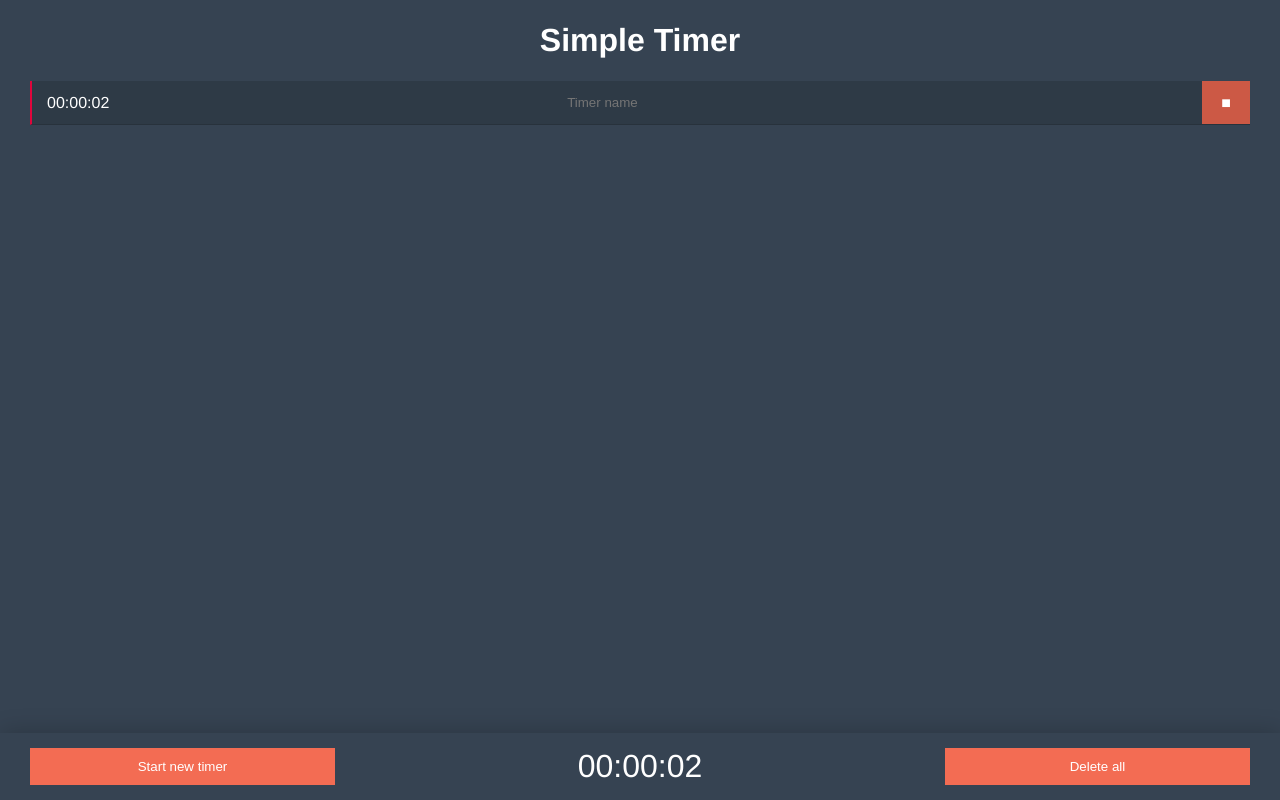
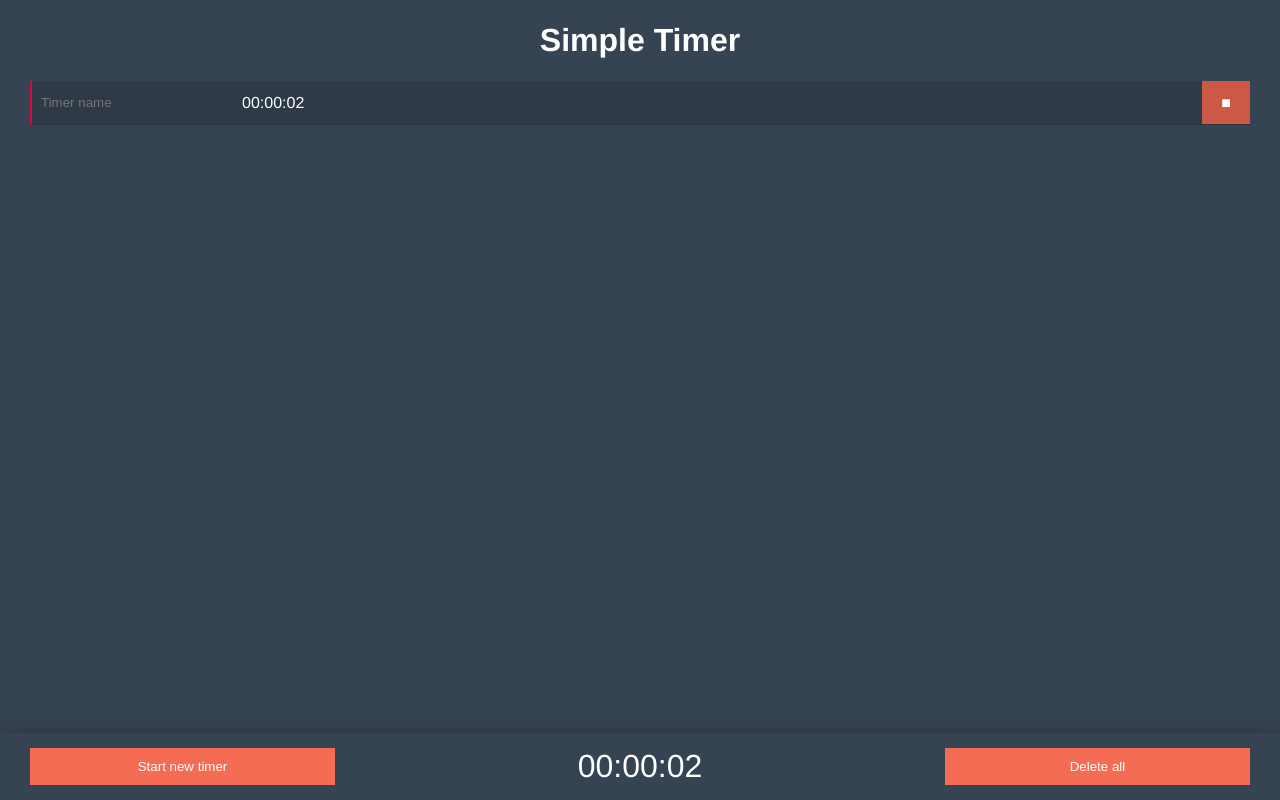
Before and after one commit to regisfrias/timer, a SvelteKit app: page / in a window 1280 px wide. Both pictures are taken after a click on the button "Start new timer". Built offline with nearby package versions, Linux system fonts and the light colour scheme.

Commit message:
Reverse time/name.

```diff
--- a/src/routes/+page.svelte
+++ b/src/routes/+page.svelte
@@ -99,10 +99,10 @@
     <div class="timers">
       {#each timers as timer, id}
         <div style={`border-left: 2px solid ${colors[id % colors.length]}`} class="timer {interval === timer.interval ? 'current' : ''}">
+          <input class="timer-name" data-timer-id={id} type="text" name="" id="" bind:value={timer.name} on:keyup={onNameChange} placeholder="Timer name" />
           <div class="time">
             {msToTime(timer.diff)}
           </div>
-          <input data-timer-id={id} type="text" name="" id="" bind:value={timer.name} on:keyup={onNameChange} placeholder="Timer name" />
           {#if interval === timer.interval}
             <button class="play_pause active" data-timer-id={id} on:click={stopTimer}>■</button>
           {:else}
@@ -125,16 +125,23 @@
     text-align: center;
   }
 
+  .timers {
+    max-width: 100%;
+  }
+
   .timer {
     display: flex;
     align-items: stretch;
     justify-content: space-between;
     border-bottom: 1px solid #00000024;
-    padding-left: var(--padding_sm);
   }
 
   .timer.current {
     background-color: #00000024;
+  }
+
+  .timer-name {
+    max-width: 34%;
   }
 
   .timer input {
@@ -150,12 +157,14 @@
 
   .timer input:focus {
     outline: 0;
-    background-color: rgba(255, 255, 255, 0.1);
+    background-color: rgba(255, 255, 255, 0.05);
   }
 
   .time {
     display: flex;
     align-items: center;
+    margin: 0 var(--padding_sm);
+    flex-grow: 1;
   }
 
   .play_pause {
```
